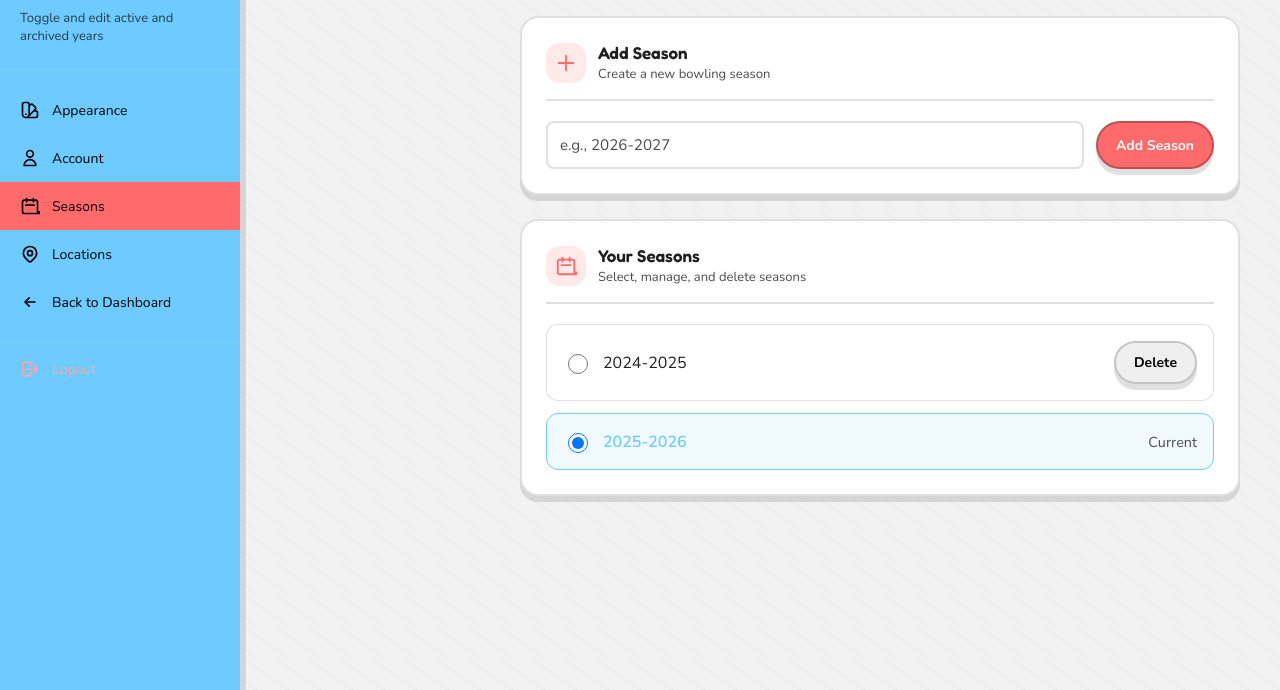
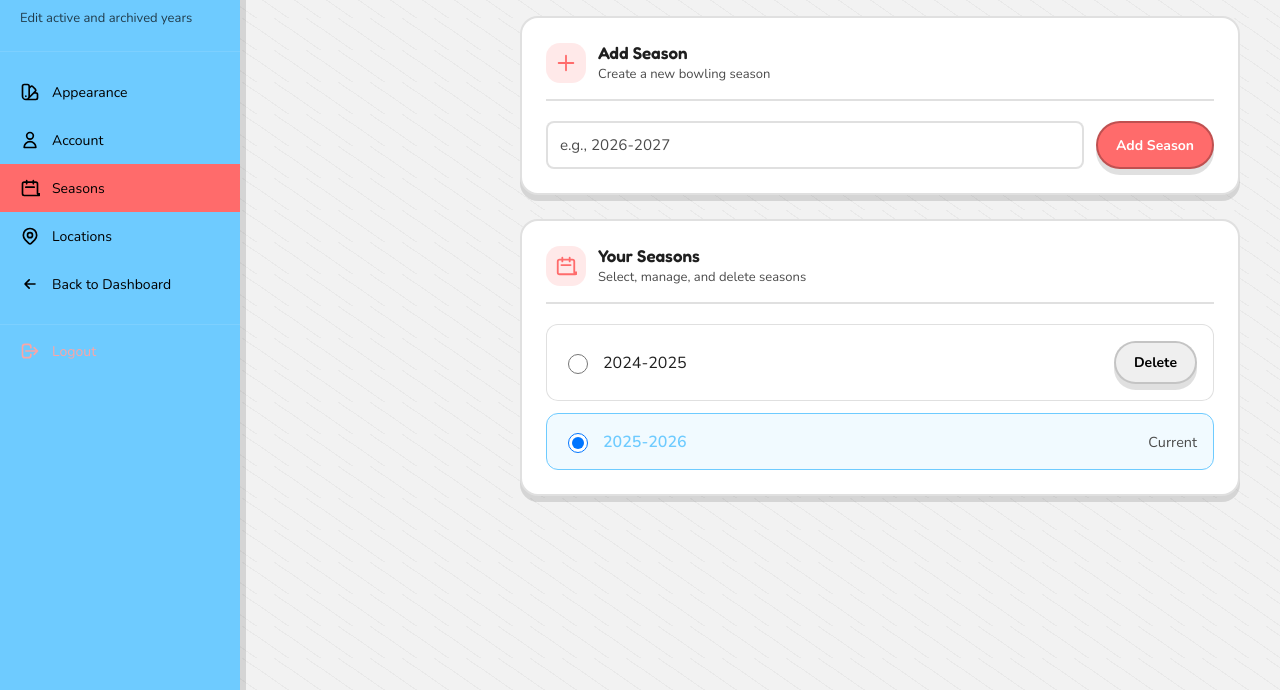
Before and after one commit to maxklinchik/StrikeMaster, a website: page docs/pages/settings/seasonSettings.html in a window 1280 px wide. Shown: the part 110-800 px from the top of the page. Drawn offline with nearby package versions, Linux system fonts and the light colour scheme; sample sign-in values are in the browser's storage.

Commit message:
Update seasonSettings.html

```diff
--- a/docs/pages/settings/seasonSettings.html
+++ b/docs/pages/settings/seasonSettings.html
@@ -480,7 +480,7 @@
           <img data-team-logo src="../../assets/images/BowlingPinCartoon.png" alt="School logo">
         </div>
         <h2>Settings</h2>
-        <p>Toggle and edit active and archived years</p>
+        <p>Edit active and archived years</p>
       </div>
       <a href="appearanceSettings.html">
         <svg fill="none" viewBox="0 0 24 24"><path stroke-linecap="round" stroke-linejoin="round" stroke-width="2" d="M7 21a4 4 0 01-4-4V5a2 2 0 012-2h4a2 2 0 012 2v12a4 4 0 01-4 4zm0 0h12a2 2 0 002-2v-4a2 2 0 00-2-2h-2.343M11 7.343l1.657-1.657a2 2 0 012.828 0l2.829 2.829a2 2 0 010 2.828l-8.486 8.485M7 17h.01"/></svg>
```
